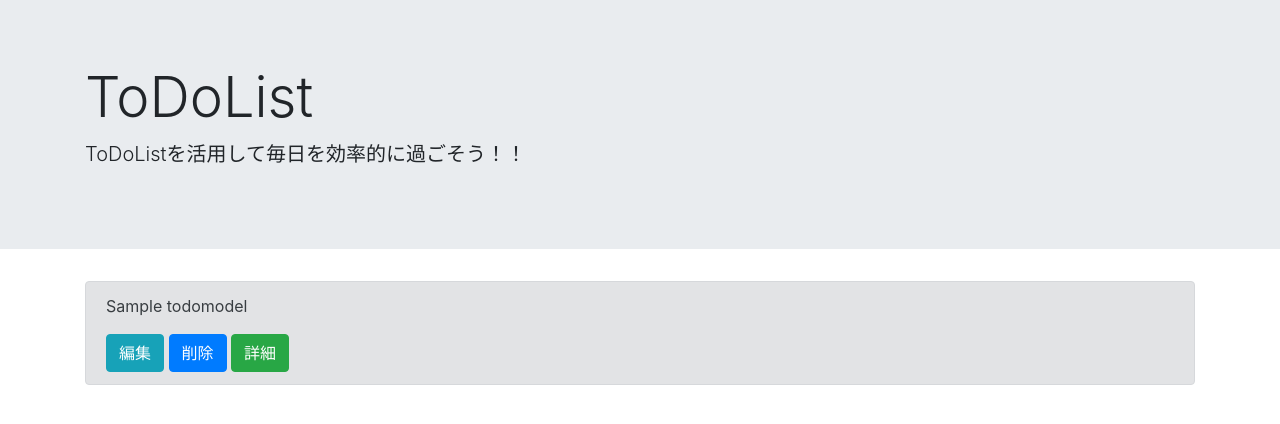
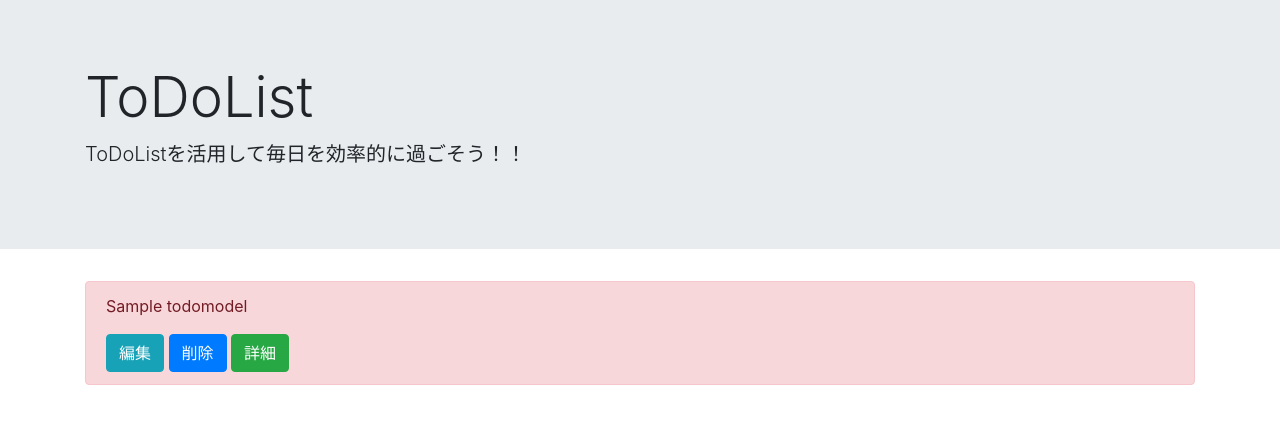
Before and after one commit to KaiTakahashi120329/ToDoApp, a Django app: page /list/ in a window 1280 px wide. Shown: the top 424 px of the page. Run offline with Django 3.2, Linux system fonts and the light colour scheme; tables that the repository leaves empty hold one stand-in row (values such as "Sample post"); some libraries are stand-ins or nearby versions.

Commit message:
list.htmlの修正

```diff
--- a/templates/list.html
+++ b/templates/list.html
@@ -12,7 +12,7 @@
 {% block content %}
 <div class="container">
     {% for item in object_list %}
-    <div class="alert alert-secondary" role="alert">
+    <div class="alert alert-{{ item.priority }}" role="alert">
         <p>{{ item.title }}</p>
         <a href="#" class="btn btn-info" tabindex="-1" role="button" aria-disabled="true">編集</a>
         <a href="#" class="btn btn-primary" tabindex="-1" role="button" aria-disabled="true">削除</a>
```
